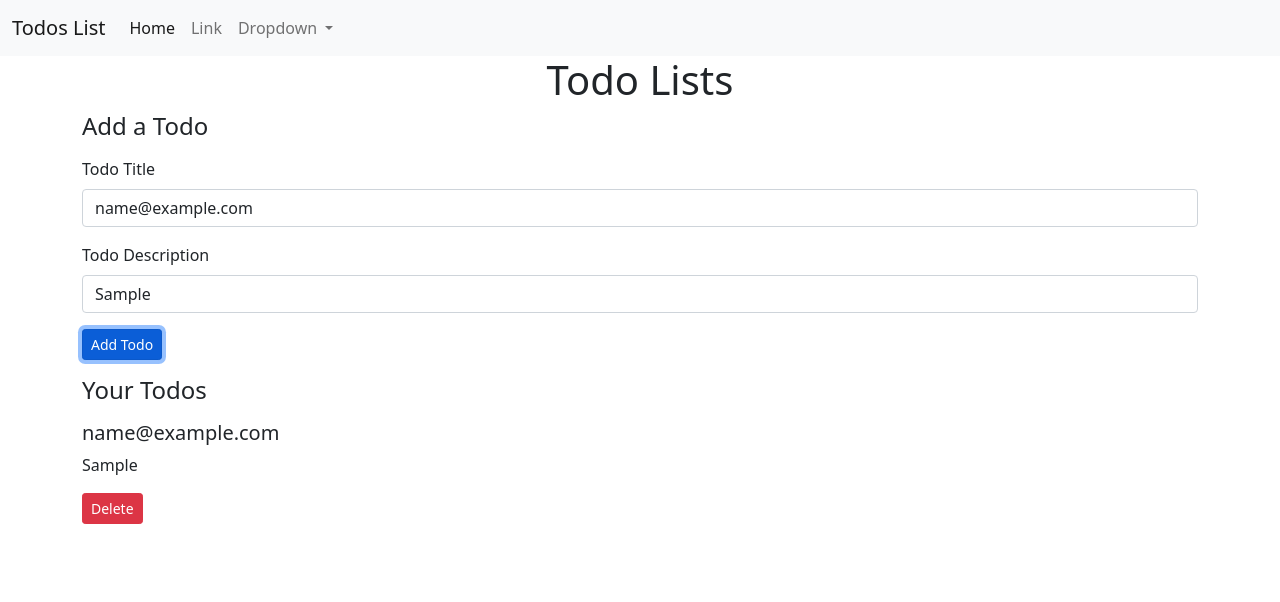
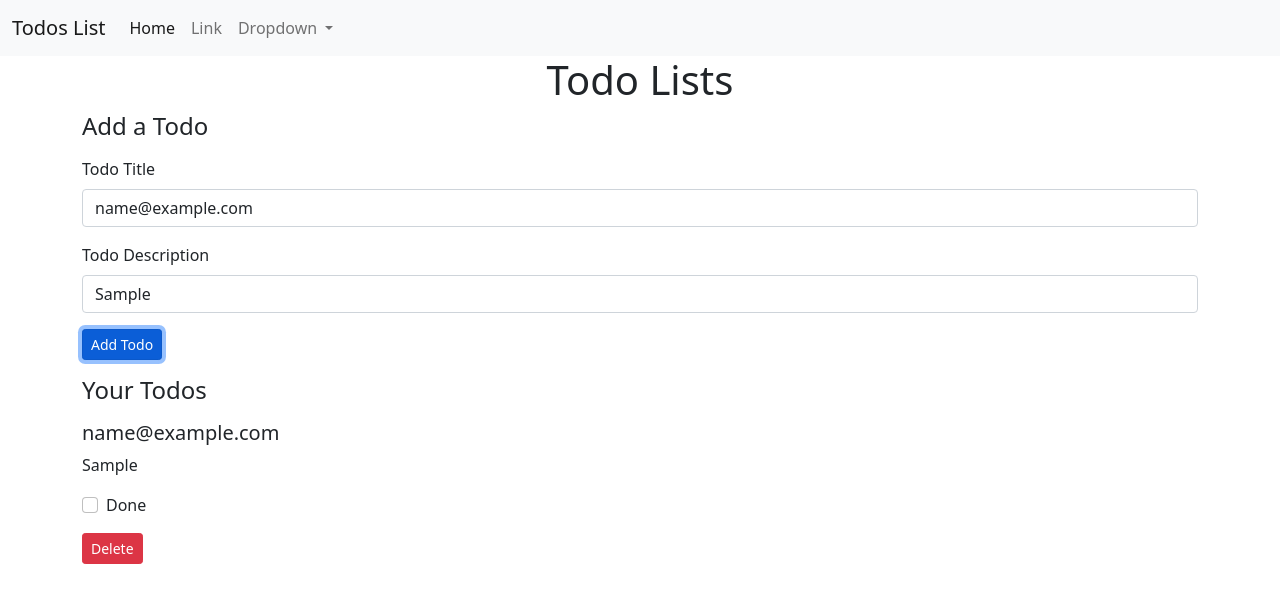
Before and after one commit to imukeshsoni/todo-app, an Angular app: page / in a window 1280 px wide. Both pictures are taken after typing "name@example.com", "Sample" into the empty fields and a click on the button "Add Todo". Shown: the top 602 px of the page. Built offline with nearby package versions, Linux system fonts and the light colour scheme.

Commit message:
added todo done feature

```diff
--- a/src/app/MyComponents/todo-item/todo-item.component.css
+++ b/src/app/MyComponents/todo-item/todo-item.component.css
@@ -0,0 +1,3 @@
+.strike{
+    text-decoration: line-through;
+}
--- a/src/app/MyComponents/todo-item/todo-item.component.html
+++ b/src/app/MyComponents/todo-item/todo-item.component.html
@@ -1,5 +1,15 @@
 <div class="my-3">
-    <h5>{{todo.title}}</h5>
-    <p>{{todo.desc}}</p>
-    <button class="btn btn-sm btn-danger" (click)="onClick(todo)" >Delete</button>
+  <h5 [ngClass]="{'strike': !todo.active}">{{ todo.title }}</h5>
+  <p [ngClass]="{'strike': !todo.active}">{{ todo.desc }}</p>
+  <div class="mb-3 form-check">
+    <input
+      type="checkbox"
+      class="form-check-input"
+      id="todo{{i}}"
+      (click)="onCheckboxClick(todo)"
+      [checked]=!todo.active
+    />
+    <label class="form-check-label" for="todo{{i}}">Done</label>
+  </div>
+  <button class="btn btn-sm btn-danger" (click)="onClick(todo)">Delete</button>
 </div>
--- a/src/app/MyComponents/todo-item/todo-item.component.ts
+++ b/src/app/MyComponents/todo-item/todo-item.component.ts
@@ -9,7 +9,10 @@
 export class TodoItemComponent implements OnInit {
 
   @Input() todo:Todo;
+  @Input() i:number;
   @Output() todoDelete: EventEmitter<Todo> = new EventEmitter();
+  @Output() todoCheckbox: EventEmitter<Todo> = new EventEmitter();
+
   constructor() { }
 
   ngOnInit(): void {
@@ -18,5 +21,9 @@
     this.todoDelete.emit(todo);
     console.log("Button clicked")
   }
+  onCheckboxClick(todo){
+    this.todoCheckbox.emit(todo);
+
+  }
 
 }
--- a/src/app/MyComponents/todos/todos.component.html
+++ b/src/app/MyComponents/todos/todos.component.html
@@ -1,11 +1,13 @@
-<app-add-todo (todoAdd)="addTodo($event)"></app-add-todo>
+<app-add-todo (todoAdd)="addTodo($event)"  ></app-add-todo>
 <h4>Your Todos</h4>
 <div *ngIf="this.todos.length === 0; else elseBlock">No Todos to display</div>
 <ng-template #elseBlock>
-  <div *ngFor="let todo of todos">
+  <div *ngFor="let todo of todos; index as i">
     <app-todo-item
       [todo]="todo"
+      [i]="i"
       (todoDelete)="deleteTodo($event)"
+      (todoCheckbox)="toggleTodo($event)"
     ></app-todo-item>
   </div>
 </ng-template>
--- a/src/app/MyComponents/todos/todos.component.ts
+++ b/src/app/MyComponents/todos/todos.component.ts
@@ -29,5 +29,10 @@
     this.todos.push(todo);
     localStorage.setItem("todos", JSON.stringify(this.todos))
   }
+  toggleTodo(todo:Todo){
+    const index = this.todos.indexOf(todo);
+    this.todos[index].active = !this.todos[index].active;
+    localStorage.setItem("todos", JSON.stringify(this.todos))
+  }
 
 }
```
